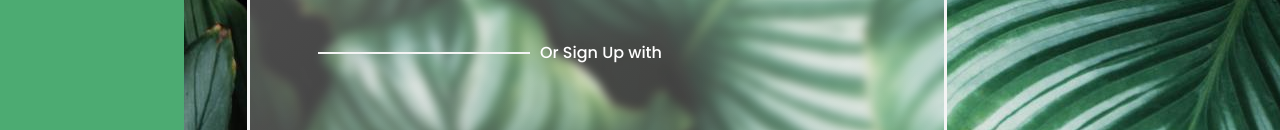
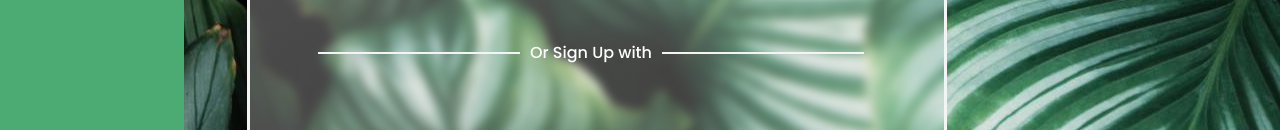
Before and after one commit to Tetiana0310/green-theme, a plain HTML site: page index.html in a window 1280 px wide. Shown: the part 789-919 px from the top of the page. Drawn offline with Linux system fonts and the light colour scheme.

Commit message:
Done pseudo-elements

```diff
--- a/css/styles.css
+++ b/css/styles.css
@@ -99,7 +99,15 @@ margin-top: 24px;
     content: "";
 border: solid 1px #F4F4F4;
    align-items: center;
-   width: 210px;
+   width: 200px;
    margin-left: 68px;
    margin-right: 10px;
 }
+.down-text::after {
+    content: "";
+border: solid 1px #F4F4F4;
+   align-items: center;
+   width: 200px;
+   margin-right: 68px;
+   margin-left: 10px;
+}
```
